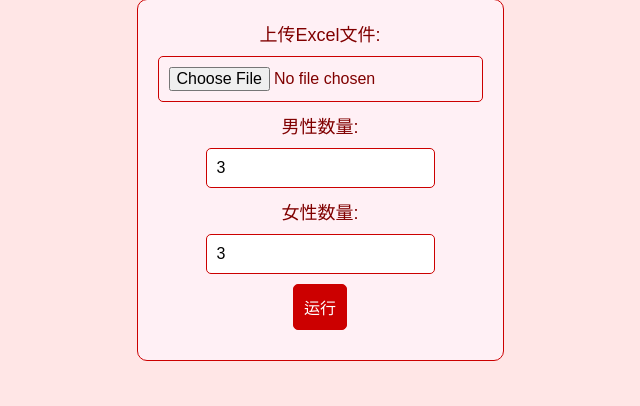
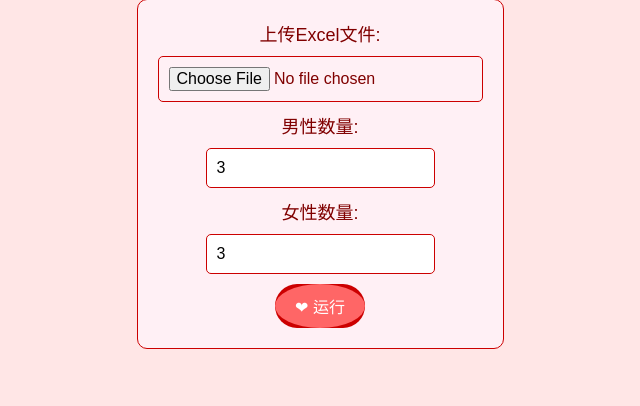
Before and after one commit to Chunde/DongHuLove, a Flask app: page / in a window 1280 px wide. Shown: the part 118-524 px from the top of the page, without its empty margins (320-960 px from the left). Run offline with Flask 3, Linux system fonts and the light colour scheme.

Commit message:
做一个爱心

```diff
--- a/app.py
+++ b/app.py
@@ -1,4 +1,4 @@
-from flask import Flask, request, render_template, session, redirect, url_for
+from flask import Flask, request, render_template, session
 import pandas as pd
 import random
 import os
@@ -11,18 +11,24 @@ def index():
     selected_men_ids = None
     selected_women_ids = None
 
+    # Initialize session data if it doesn't exist yet
+    if 'data' not in session:
+        session['data'] = None
+
     if request.method == 'POST':
         if 'file' in request.files:
             file = request.files['file']
             if file:
                 df = pd.read_excel(file)
                 session['data'] = df.to_dict(orient='list')
+                print("File uploaded and data stored in session")
         if 'num_men' in request.form and 'num_women' in request.form:
             num_men = int(request.form['num_men'])
             num_women = int(request.form['num_women'])
 
-        if 'data' in session:
+        if session['data'] is not None:
             df = pd.DataFrame(session['data'])
+            print(f"Data retrieved from session: {df}")
             selected_men_ids, selected_women_ids = process_selection(df, num_men, num_women)
 
     return render_template('index.html', selected_men_ids=selected_men_ids, selected_women_ids=selected_women_ids)
--- a/templates/index.html
+++ b/templates/index.html
@@ -31,28 +31,44 @@
             border-radius: 5px;
             border: 1px solid #cc0000;
         }
-        input[type="submit"] {
+        /* Heart-shaped button styling */
+        .heart-button {
             background-color: #cc0000;
+            border: none;
             color: white;
+            padding: 10px 20px;
+            text-align: center;
+            font-size: 16px;
+            border-radius: 50px;
             cursor: pointer;
+            position: relative;
+            overflow: hidden;
+            z-index: 1;
         }
-        input[type="submit"]:hover {
+        .heart-button::before,
+        .heart-button::after {
+            content: '';
+            position: absolute;
+            top: 0;
+            left: 0;
+            width: 100%;
+            height: 100%;
             background-color: #ff6666;
+            border-radius: 50%;
+            transition: transform 0.3s ease-out;
+            z-index: -1;
         }
-        ul {
-            list-style: none;
-            padding: 0;
+        .heart-button::before {
+            transform: scale(1);
         }
-        li {
-            font-size: 20px;
-            margin: 5px 0;
+        .heart-button::after {
+            transform: scale(0);
         }
-        a {
-            color: #cc0000;
-            text-decoration: none;
+        .heart-button:hover::before {
+            transform: scale(0);
         }
-        a:hover {
-            text-decoration: underline;
+        .heart-button:hover::after {
+            transform: scale(1);
         }
     </style>
 </head>
@@ -65,10 +81,11 @@
         <input type="number" id="num_men" name="num_men" min="1" value="3">
         <label for="num_women">女性数量:</label>
         <input type="number" id="num_women" name="num_women" min="1" value="3">
-        <input type="submit" value="运行">
+        <!-- Heart-shaped button -->
+        <button type="submit" class="heart-button">❤ 运行</button>
     </form>
 
-    {% if selected_men_ids and selected_women_ids %}
+    {% if selected_men_ids is not none and selected_women_ids is not none %}
     <h2>选择结果</h2>
     <h3>男性ID:</h3>
     <ul>
```
